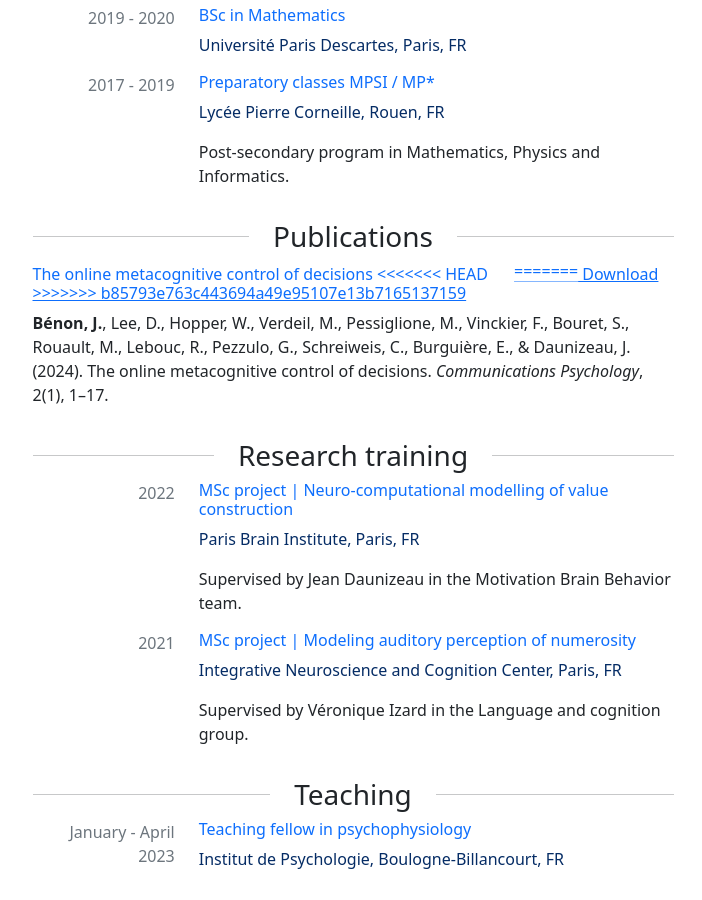
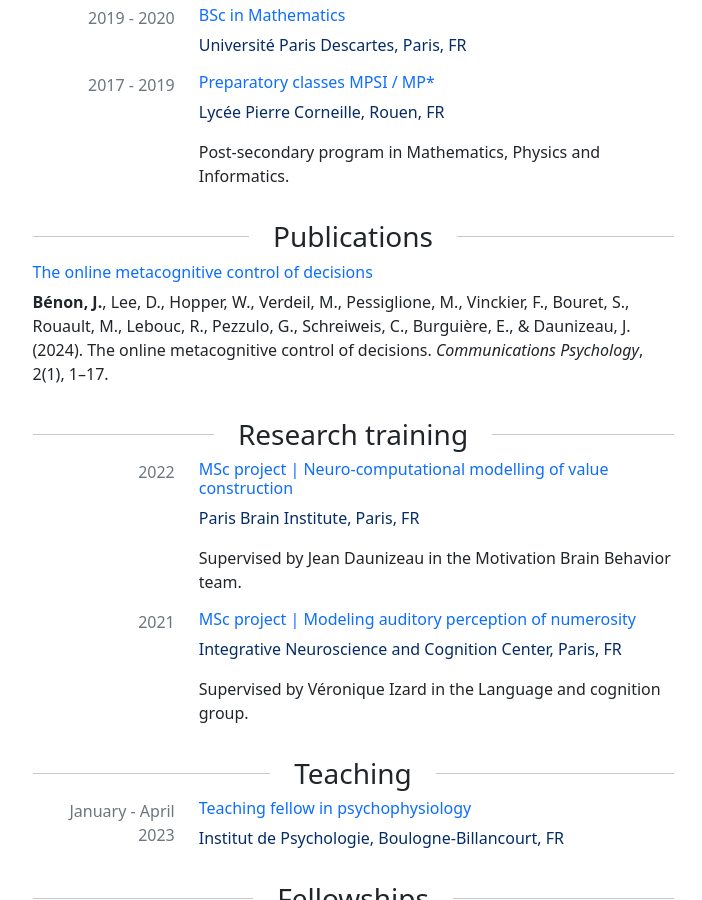
Before and after one commit to jbenon/jbenon.github.io, a Jekyll site: the page built from resume.html, in a window 1280 px wide and 900 px high, scrolled down 356 px. Shown: the whole window, without its empty margins (287-989 px from the left). Built offline with Jekyll 4.4.1, drawn with Linux system fonts in a browser that asks for light colours.

Commit message:
Resolve working tree conflict

```diff
--- a/resume.html
+++ b/resume.html
@@ -27,13 +27,8 @@ layout: default
                     <div class="col">
                         <h6 class="text-primary">
                           {{publication.title}}
-<<<<<<< HEAD
                           <a class="icon-link" href="/assets/pdf/papers/{{publication.pdf}}.pdf" download>
                             <svg class="bi" aria-hidden="true"><use xlink:href="#arrow-right"></use></svg>
-=======
-                          <a href="/assets/pdf/papers/{{publication.pdf}}.pdf" download>
-                            Download
->>>>>>> b85793e763c443694a49e95107e13b7165137159
                           </a>
                         </h6>
                         <p>{{publication.citation}}</p>
```
